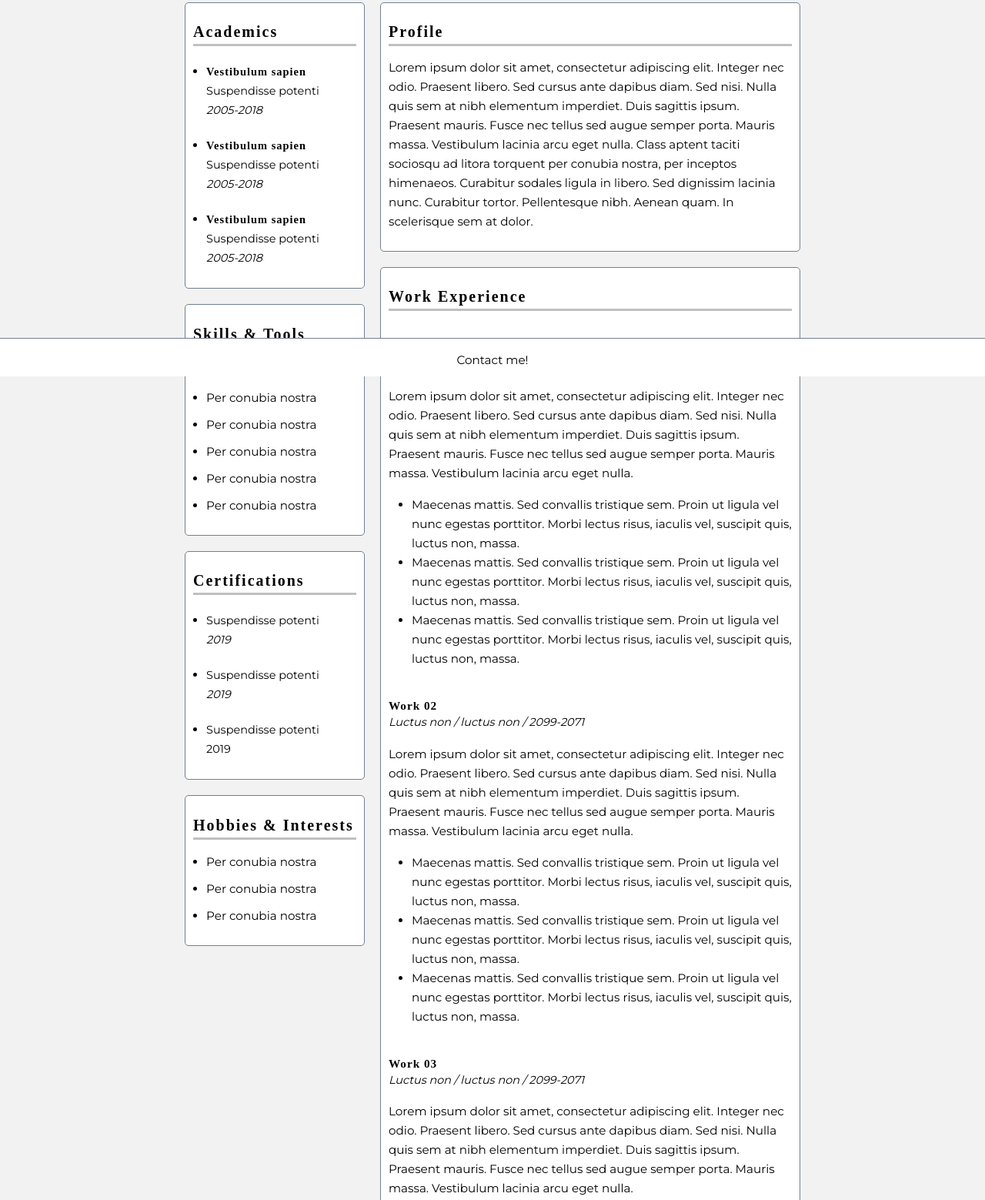
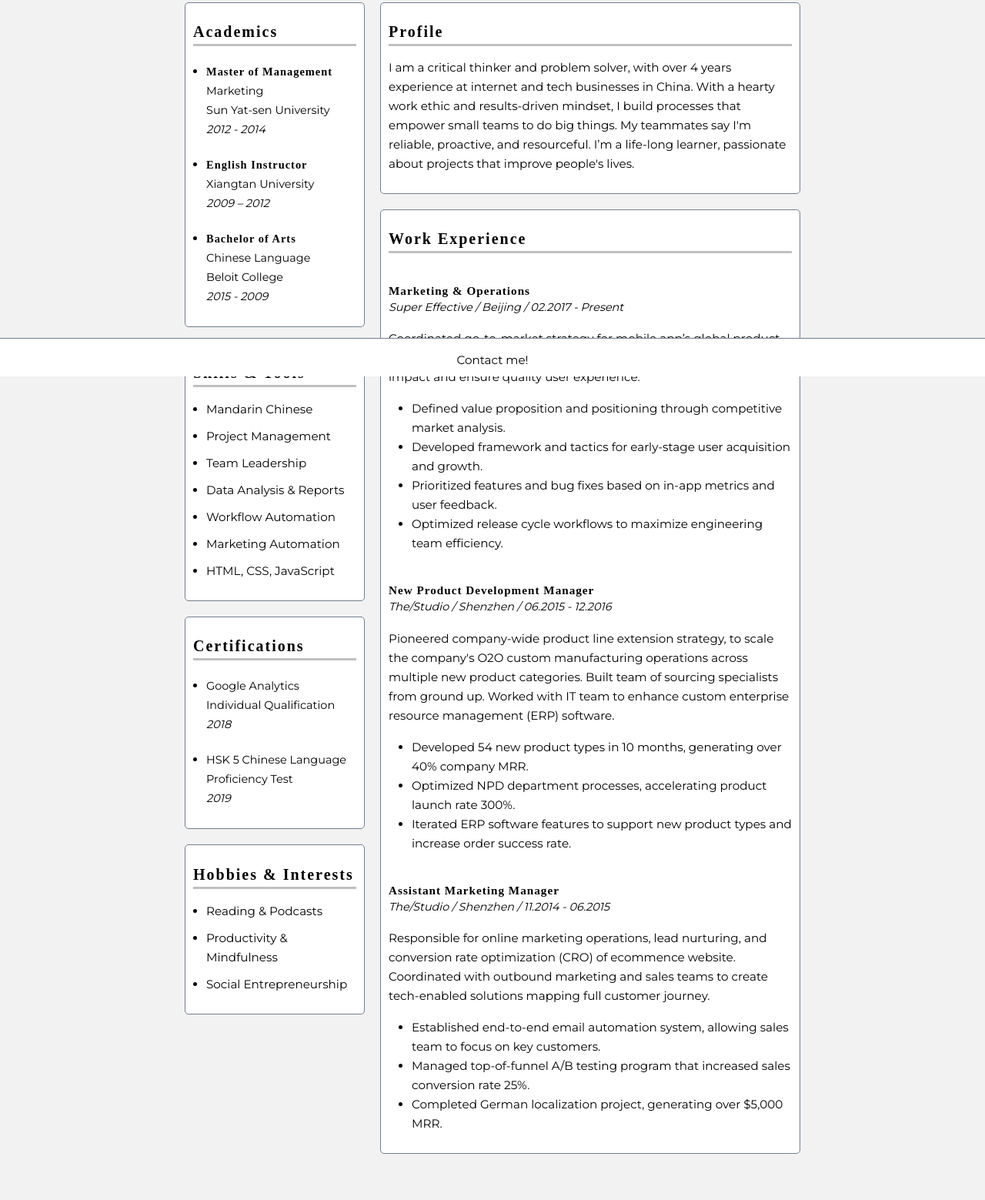
Before and after one commit to roziercd/roziercd.github.io, a plain HTML site: page index.html in a window 1280 px wide. Shown: the part 311-1870 px from the top of the page at 77% size. Drawn offline with Linux system fonts and the light colour scheme; a web font is replaced by a local one.

Commit message:
Replaced placeholder text with real resume text

```diff
--- a/index.html
+++ b/index.html
@@ -35,41 +35,42 @@
             <div class="main-content">
                 <div class="profile section-block">
                     <div class="section-title"><h2>Profile</h2></div>
-                    <p>Lorem ipsum dolor sit amet, consectetur adipiscing elit. Integer nec odio. Praesent libero. Sed cursus ante dapibus diam. Sed nisi. Nulla quis sem at nibh elementum imperdiet. Duis sagittis ipsum. Praesent mauris. Fusce nec tellus sed augue semper porta. Mauris massa. Vestibulum lacinia arcu eget nulla. Class aptent taciti sociosqu ad litora torquent per conubia nostra, per inceptos himenaeos. Curabitur sodales ligula in libero. Sed dignissim lacinia nunc. Curabitur tortor. Pellentesque nibh. Aenean quam. In scelerisque sem at dolor.</p>
+                    <p>I am a critical thinker and problem solver, with over 4 years experience at internet and tech businesses in China. With a hearty work ethic and results-driven mindset, I build processes that empower small teams to do big things. My teammates say I'm reliable, proactive, and resourceful. I’m a life-long learner, passionate about projects that improve people's lives.</p>
                 </div>
                 <div class="work-experience section-block">
                     <div class="section-title"><h2>Work Experience</h2></div>
 
                     <div class="work-experience-01">
                             <div class="work-experience-title">
-                                <h3 class="work-experience-title-lines">Work 01</h3>
-                                <p class="work-experience-subtitle-lines"><i>Luctus non / luctus non / 2099-2071</i></p>
+                                <h3 class="work-experience-title-lines">Marketing & Operations</h3>
+                                <p class="work-experience-subtitle-lines"><i>Super Effective / Beijing / 02.2017 - Present</i></p>
                             </div>
-                        <p>Lorem ipsum dolor sit amet, consectetur adipiscing elit. Integer nec odio. Praesent libero. Sed cursus ante dapibus diam. Sed nisi. Nulla quis sem at nibh elementum imperdiet. Duis sagittis ipsum. Praesent mauris. Fusce nec tellus sed augue semper porta. Mauris massa. Vestibulum lacinia arcu eget nulla.</p>
+                        <p>Coordinated go-to-market strategy for mobile app’s global product launch. Improved product roadmap to deliver greatest positive impact and ensure quality user experience.</p>
                         <ul class="work-experience-bullets">
-                            <li>Maecenas mattis. Sed convallis tristique sem. Proin ut ligula vel nunc egestas porttitor. Morbi lectus risus, iaculis vel, suscipit quis, luctus non, massa.</li>
-                            <li>Maecenas mattis. Sed convallis tristique sem. Proin ut ligula vel nunc egestas porttitor. Morbi lectus risus, iaculis vel, suscipit quis, luctus non, massa.</li>
-                            <li>Maecenas mattis. Sed convallis tristique sem. Proin ut ligula vel nunc egestas porttitor. Morbi lectus risus, iaculis vel, suscipit quis, luctus non, massa.</li>
+                            <li>Defined value proposition and positioning through competitive market analysis.</li>
+                            <li>Developed framework and tactics for early-stage user acquisition and growth.</li>
+                            <li>Prioritized features and bug fixes based on in-app metrics and user feedback.</li>
+                            <li>Optimized release cycle workflows to maximize engineering team efficiency.</li>
                         </ul>
                         <div class="work-experience-title">
-                            <h3 class="work-experience-title-lines">Work 02</h3>
-                            <p class="work-experience-subtitle-lines"><i>Luctus non / luctus non / 2099-2071</i></p>
+                            <h3 class="work-experience-title-lines">New Product Development Manager</h3>
+                            <p class="work-experience-subtitle-lines"><i>The/Studio / Shenzhen / 06.2015 - 12.2016</i></p>
                         </div>
-                        <p>Lorem ipsum dolor sit amet, consectetur adipiscing elit. Integer nec odio. Praesent libero. Sed cursus ante dapibus diam. Sed nisi. Nulla quis sem at nibh elementum imperdiet. Duis sagittis ipsum. Praesent mauris. Fusce nec tellus sed augue semper porta. Mauris massa. Vestibulum lacinia arcu eget nulla.</p>
+                        <p>Pioneered company-wide product line extension strategy, to scale the company's O2O custom manufacturing operations across multiple new product categories. Built team of sourcing specialists from ground up. Worked with IT team to enhance custom enterprise resource management (ERP) software.</p>
                         <ul class="work-experience-bullets">
-                            <li>Maecenas mattis. Sed convallis tristique sem. Proin ut ligula vel nunc egestas porttitor. Morbi lectus risus, iaculis vel, suscipit quis, luctus non, massa.</li>
-                            <li>Maecenas mattis. Sed convallis tristique sem. Proin ut ligula vel nunc egestas porttitor. Morbi lectus risus, iaculis vel, suscipit quis, luctus non, massa.</li>
-                            <li>Maecenas mattis. Sed convallis tristique sem. Proin ut ligula vel nunc egestas porttitor. Morbi lectus risus, iaculis vel, suscipit quis, luctus non, massa.</li>
+                            <li>Developed 54 new product types in 10 months, generating over 40% company MRR.</li>
+                            <li>Optimized NPD department processes, accelerating product launch rate 300%.</li>
+                            <li>Iterated ERP software features to support new product types and increase order success rate.</li>
                         </ul>
                         <div class="work-experience-title">
-                            <h3 class="work-experience-title-lines">Work 03</h3>
-                            <p class="work-experience-subtitle-lines"><i>Luctus non / luctus non / 2099-2071</i></p>
+                            <h3 class="work-experience-title-lines">Assistant Marketing Manager</h3>
+                            <p class="work-experience-subtitle-lines"><i>The/Studio / Shenzhen / 11.2014 - 06.2015</i></p>
                         </div>
-                        <p>Lorem ipsum dolor sit amet, consectetur adipiscing elit. Integer nec odio. Praesent libero. Sed cursus ante dapibus diam. Sed nisi. Nulla quis sem at nibh elementum imperdiet. Duis sagittis ipsum. Praesent mauris. Fusce nec tellus sed augue semper porta. Mauris massa. Vestibulum lacinia arcu eget nulla.</p>
+                        <p>Responsible for online marketing operations, lead nurturing, and conversion rate optimization (CRO) of ecommence website. Coordinated with outbound marketing and sales teams to create tech-enabled solutions mapping full customer journey.</p>
                         <ul class="work-experience-bullets">
-                            <li>Maecenas mattis. Sed convallis tristique sem. Proin ut ligula vel nunc egestas porttitor. Morbi lectus risus, iaculis vel, suscipit quis, luctus non, massa.</li>
-                            <li>Maecenas mattis. Sed convallis tristique sem. Proin ut ligula vel nunc egestas porttitor. Morbi lectus risus, iaculis vel, suscipit quis, luctus non, massa.</li>
-                            <li>Maecenas mattis. Sed convallis tristique sem. Proin ut ligula vel nunc egestas porttitor. Morbi lectus risus, iaculis vel, suscipit quis, luctus non, massa.</li>
+                            <li>Established end-to-end email automation system, allowing sales team to focus on key customers.</li>
+                            <li>Managed top-of-funnel A/B testing program that increased sales conversion rate 25%.</li>
+                            <li>Completed German localization project, generating over $5,000 MRR.</li>
                         </ul>
                     </div>
                 </div>
@@ -79,56 +80,55 @@
                     <div class="section-title"><h2>Academics</h2></div>
                     <ul class="side-bullets">
                         <li class="multi-line-bullets">
-                            <h3 class="multi-line-lines">Vestibulum sapien</h3>
-                            <p class="multi-line-lines">Suspendisse potenti</p>
-                            <p class="multi-line-lines"><i>2005-2018</i></p>
+                            <h3 class="multi-line-lines">Master of Management</h3>
+                            <p class="multi-line-lines">Marketing</p>
+                            <p class="multi-line-lines">Sun Yat-sen University</p>
+                            <p class="multi-line-lines"><i>2012 - 2014</i></p>
                         </li>
                         <li class="multi-line-bullets">
-                            <h3 class="multi-line-lines">Vestibulum sapien</h3>
-                            <p class="multi-line-lines">Suspendisse potenti</p>
-                            <p class="multi-line-lines"><i>2005-2018</i></p>
+                            <h3 class="multi-line-lines">English Instructor</h3>
+                            <p class="multi-line-lines">Xiangtan University</p>
+                            <p class="multi-line-lines"><i>2009 – 2012</i></p>
                         </li>
                         <li class="multi-line-bullets">
-                            <h3 class="multi-line-lines">Vestibulum sapien</h3>
-                            <p class="multi-line-lines">Suspendisse potenti</p>
-                            <p class="multi-line-lines"><i>2005-2018</i></p>
+                            <h3 class="multi-line-lines">Bachelor of Arts</h3>
+                            <p class="multi-line-lines">Chinese Language</p>
+                            <p class="multi-line-lines">Beloit College</p>
+                            <p class="multi-line-lines"><i>2015 - 2009</i></p>
                         </li>
                     </ul>
                 </div>
                 <div class="skills section-block">
                     <div class="section-title"><h2>Skills & Tools</h2></div>
                     <ul class="side-bullets">
-                        <li class="single-line-bullets">Per conubia nostra</li>
-                        <li class="single-line-bullets">Per conubia nostra</li>
-                        <li class="single-line-bullets">Per conubia nostra</li>
-                        <li class="single-line-bullets">Per conubia nostra</li>
-                        <li class="single-line-bullets">Per conubia nostra</li>
-                        <li class="single-line-bullets">Per conubia nostra</li>
+                        <li class="single-line-bullets">Mandarin Chinese</li>
+                        <li class="single-line-bullets">Project Management</li>
+                        <li class="single-line-bullets">Team Leadership</li>
+                        <li class="single-line-bullets">Data Analysis & Reports</li>
+                        <li class="single-line-bullets">Workflow Automation</li>
+                        <li class="single-line-bullets">Marketing Automation</li>
+                        <li class="single-line-bullets">HTML, CSS, JavaScript</li>
                     </ul>
                 </div>
                 <div class="certifications section-block">
                     <div class="section-title"><h2>Certifications</h2></div>
                     <ul class="side-bullets">
                         <li class="multi-line-bullets">
-                            <p class="multi-line-lines">Suspendisse potenti</p>
-                            <p class="multi-line-lines"><i>2019</i></p>
+                            <p class="multi-line-lines">Google Analytics Individual Qualification</p>
+                            <p class="multi-line-lines"><i>2018</i></p>
                         </li>
                         <li class="multi-line-bullets">
-                            <p class="multi-line-lines">Suspendisse potenti</p>
+                            <p class="multi-line-lines">HSK 5 Chinese Language Proficiency Test</p>
                             <p class="multi-line-lines"><i>2019</i></p>
-                        </li>
-                        <li class="multi-line-bullets">
-                            <p class="multi-line-lines">Suspendisse potenti</p>
-                            <p class="multi-line-lines">2019</p>
                         </li>
                     </ul>
                 </div>
                 <div class="hobbies section-block">
                     <div class="section-title"><h2>Hobbies & Interests</h2></div>
                     <ul class="side-bullets">
-                        <li class="single-line-bullets">Per conubia nostra</li>
-                        <li class="single-line-bullets">Per conubia nostra</li>
-                        <li class="single-line-bullets">Per conubia nostra</li>
+                        <li class="single-line-bullets">Reading & Podcasts</li>
+                        <li class="single-line-bullets">Productivity & Mindfulness</li>
+                        <li class="single-line-bullets">Social Entrepreneurship</li>
                     </ul>
                 </div>
             </div>
```
